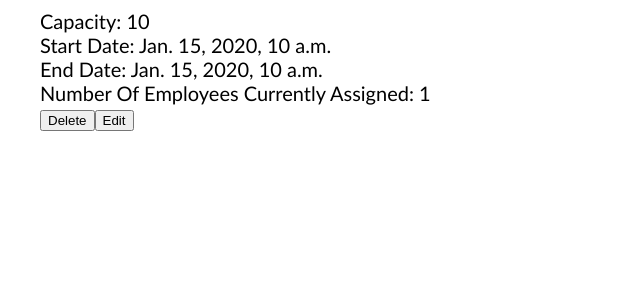
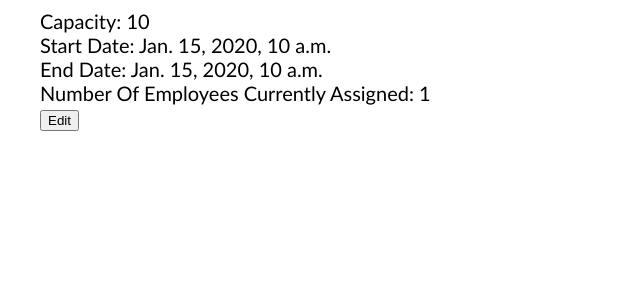
Before and after one commit to nss-day-cohort-38/bangazon-workforce-management-oculus-nebula, a Django app: template hrapp/templates/training_programs/training_program_details.html in a window 1280 px wide. Shown: the part 163-463 px from the top of the page, without its empty margins (0-640 px from the left). Run offline with Django 3.2, Linux system fonts and the light colour scheme; the template is opened without the code that fills it: most values are stand-ins (such as "Sample title", 1, 10 or a date in 2020); parts of the project's set-up code (start-up, migrations or seed data) failed here and were passed over.

Commit message:
fix: delete button commented out. Does not do a cascade delete - it needs to delete all relationships tied to that training program.

```diff
--- a/hrapp/templates/training_programs/training_program_details.html
+++ b/hrapp/templates/training_programs/training_program_details.html
@@ -22,8 +22,8 @@
     <section id="training_program_actions" style="display:flex;">
         <form action="{% url 'hrapp:training_program' training_program.id %}" method="POST">
             {% csrf_token %}
-            <input type="hidden" name="actual_method" value="DELETE">
-            <button>Delete</button>
+            {% comment %} <input type="hidden" name="actual_method" value="DELETE">
+            <button>Delete</button> {% endcomment %}
         </form>
 
         <form action="{% url 'hrapp:training_program_edit_form' training_program.id %}" method="GET">
```
